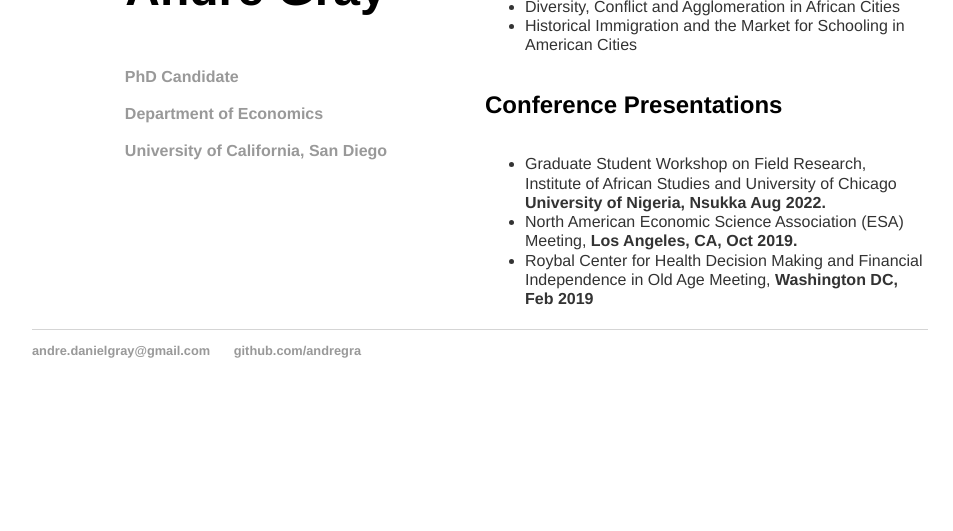
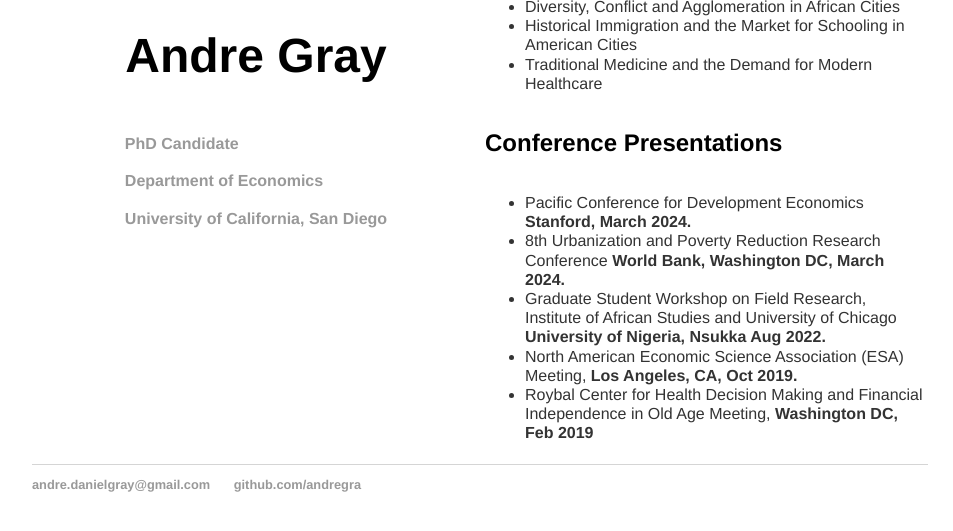
Before and after one commit to andregra/andregra.github.io, a Jekyll site: the page built from index.html, in a window 1280 px wide, cut to the strip 539-1091 px from the top of the page. Shown: the top 531 px of the strip, without its empty margins (160-1113 px from the left). Built offline with Jekyll 4.4.1, drawn with Linux system fonts in a browser that asks for light colours; before the commit the page ends 957 px from its top, so only the background shows below that.

Commit message:
Update index.html

```diff
--- a/index.html
+++ b/index.html
@@ -29,9 +29,14 @@ title: Andre Gray
 	  	<ul class="papers">
 			<li> Diversity, Conflict and Agglomeration in African Cities </li>
 			<li> Historical Immigration and the Market for Schooling in American Cities </li>
+			<li> Traditional Medicine and the Demand for Modern Healthcare </li>
 	  	</ul>
 	  <h2> Conference Presentations </h2>
 	  	<ul class="presentations">
+			<li class="presentations"> Pacific Conference for Development Economics <b> Stanford, March 2024.</b>
+			</li>
+			<li class="presentations"> 8th Urbanization and Poverty Reduction Research Conference <b> World Bank, Washington DC, March 2024.</b>
+			</li>
 		<li class="presentations"> Graduate Student Workshop on Field Research, Institute of African Studies and University of Chicago <b> University of Nigeria, Nsukka Aug 2022.</b>
 			</li>
 		<li class="presentations"> North American Economic Science Association (ESA) Meeting, <b> Los Angeles, CA, Oct 2019.</b>
```
